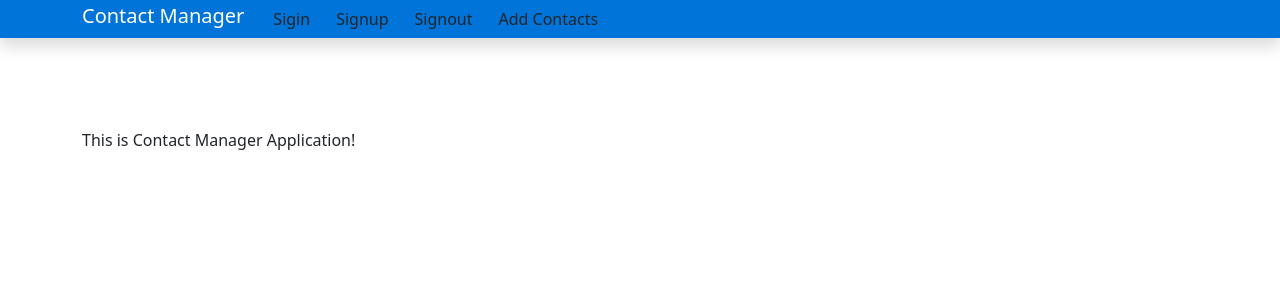
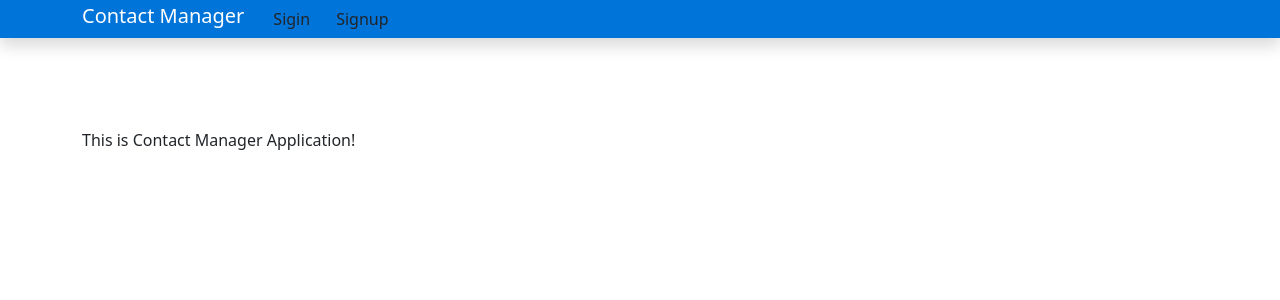
Before and after one commit to meashishpokhrel/contact-manager, a React (Create React App) app in the folder client/: page / in a window 1280 px wide. Shown: the top 300 px of the page. Built offline with nearby package versions, Linux system fonts and the light colour scheme.

Commit message:
Navbar Complete

```diff
--- a/client/src/component/layout/Navbar.js
+++ b/client/src/component/layout/Navbar.js
@@ -2,6 +2,7 @@ import React from "react";
 import { Link, useNavigate } from "react-router-dom";
 import { useDispatch } from "react-redux";
 import { signOut } from "../../redux/actions/auth.action";
+import { useSelector } from "react-redux";
 
 const Navbar = () => {
   const navigate = useNavigate();
@@ -10,28 +11,40 @@ const Navbar = () => {
     dispatch(signOut());
     navigate("/");
   };
+
+  const auth = useSelector((state) => state.auth);
+
   return (
     <nav className="navar shadow fixed-top navbar-expand-sm navbar-dark bg-primary">
       <div className="container">
+        {auth.token ? (
+          <>
             <Link to="/contact" className="navbar-brand">
               Contact Manager
             </Link>
-
+            <Link to="/contact/add" className="btn btn-warning">
+              Add Contacts
+            </Link>
+            <button
+              className="btn btn-warning"
+              onClick={(e) => handleSignOut(e)}
+            >
+              Signout
+            </button>
+          </>
+        ) : (
+          <>
+            <Link to="/contact" className="navbar-brand">
+              Contact Manager
+            </Link>
             <Link to="/signin" className="btn btn-warning">
               Sigin
             </Link>
-
             <Link to="/signup" className="btn btn-warning">
               Signup
             </Link>
-
-        <button className="btn btn-warning" onClick={(e) => handleSignOut(e)}>
-          Signout
-        </button>
-
-        <Link to="/contact/add" className="btn btn-warning">
-          Add Contacts
-        </Link>
+          </>
+        )}
       </div>
     </nav>
   );
```
Lines whose indentation alone changed are shown as unchanged.
